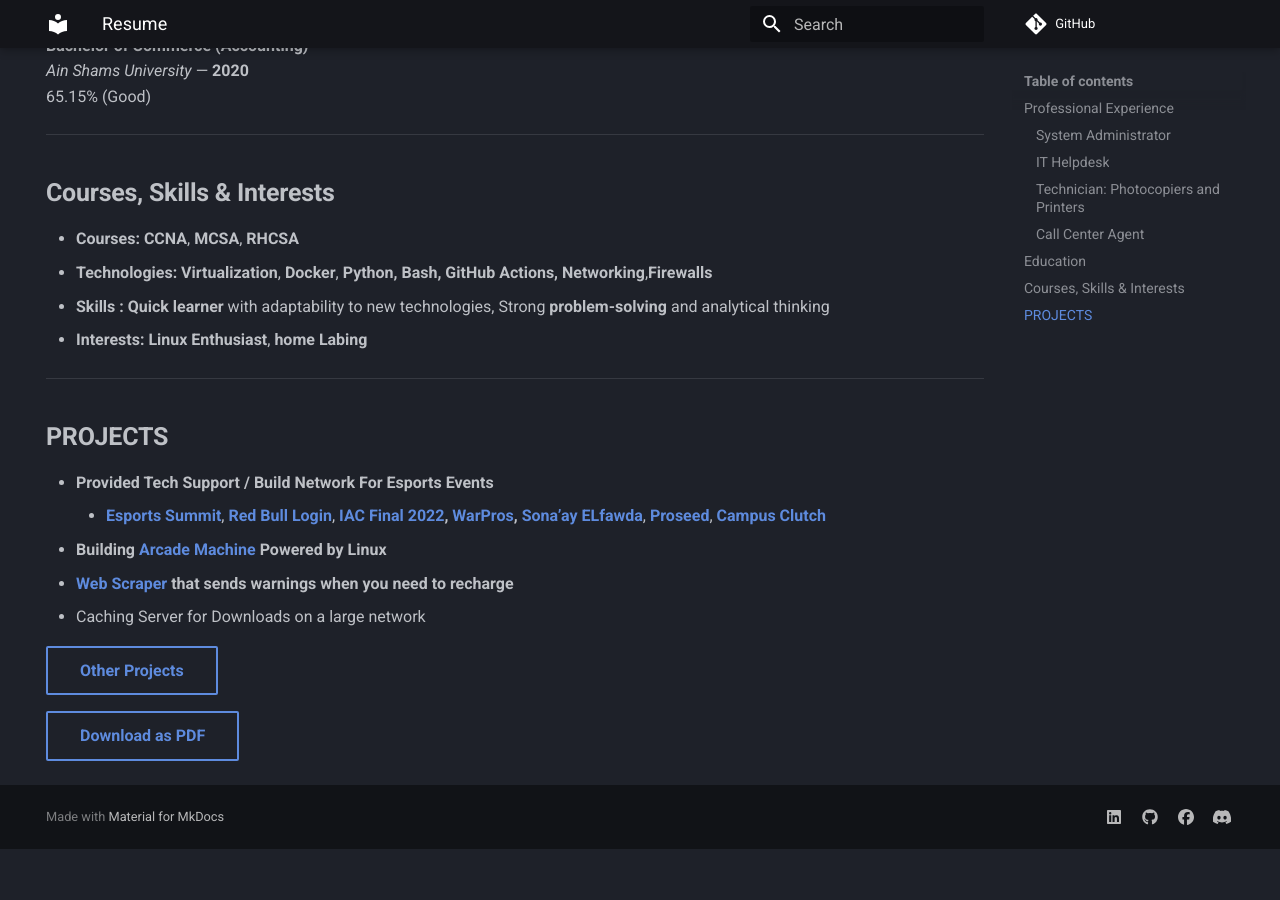
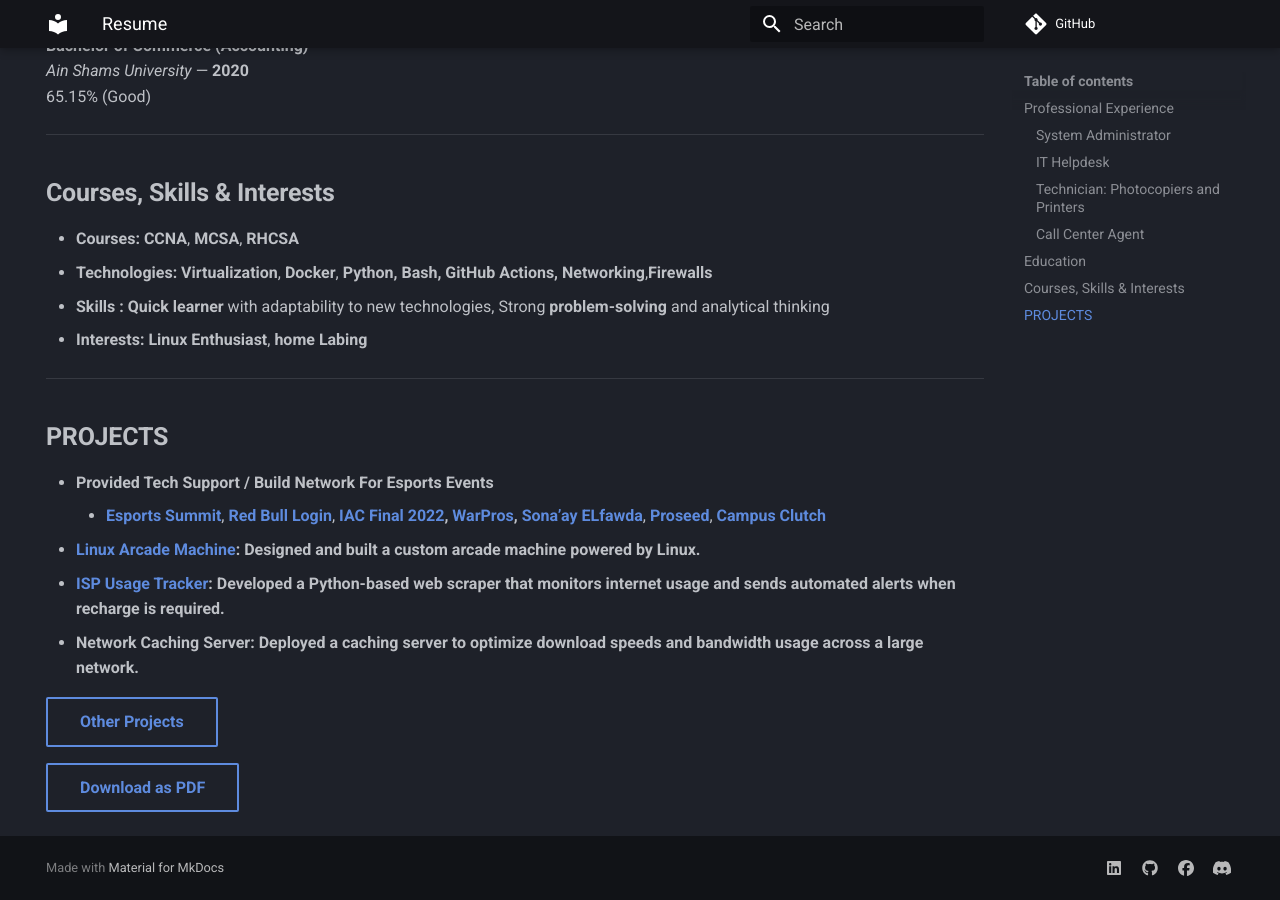
Before and after one commit to AbanoubEhab/AbanoubEhab.github.io, an MkDocs documentation site: the page built from docs/index.md, in a window 1280 px wide and 900 px high, scrolled down 1776 px. Built offline with MkDocs 1.6.1 and Material for MkDocs 9.7.7, drawn with Linux system fonts in a browser that asks for light colours; comment, search, counter and statistics services are not loaded; before the commit the page ends 2625 px from its top, so only the background shows below that.

Commit message:
update projects

```diff
--- a/docs/index.md
+++ b/docs/index.md
@@ -79,9 +79,9 @@
 
 - **Provided Tech Support / Build Network For Esports Events**
 	-  [**Esports Summit**](https://www.linkedin.com/posts/abanoubehabmalak_esports-networking-infrastructure-activity-7392174317037506560-PRPq/), [**Red Bull Login**](https://www.linkedin.com/posts/abanoubehabmalak_reflecting-on-the-journey-of-bringing-red-activity-7260039753117417472-dXez), [**IAC Final 2022**](https://www.linkedin.com/posts/arabhardware%2Enet_iac2022-iac2022-esports-activity-7005652485398794241-5ibR)**, [**WarPros**](https://www.linkedin.com/posts/ahmed-abdelaziz-563933130_im-so-glad-to-say-that-we-are-so-back-activity-7345831356850917376-mEnQ), [**Sona’ay ELfawda**](https://www.linkedin.com/posts/abanoubehabmalak_at-gamers-lounge-we-believe-in-transforming-activity-7277409944042115072-Kqwk)**, [**Proseed**](https://www.linkedin.com/posts/hashemalborno_esports-gamerslounge-gaming-activity-6995698318609661953-UVu1/), [**Campus Clutch**](https://www.linkedin.com/posts/hashemalborno_esports-gamerslounge-gaming-activity-6995698318609661953-UVu1/)
-- **Building [Arcade Machine](https://www.linkedin.com/posts/ahmed-abdel-latif-03398036_esports-gaming-redbull-ugcPost-7305184887190220800--QCB) Powered by Linux**
-- [**Web Scraper**](https://github.com/AbanoubEhab/we_qouta_checker_Egypt) **that sends warnings when you need to recharge**
-- Caching Server for Downloads on a large network
+- [**Linux Arcade Machine**](https://www.linkedin.com/posts/ahmed-abdel-latif-03398036_esports-gaming-redbull-ugcPost-7305184887190220800--QCB?utm_source=share&utm_medium=member_desktop&rcm=ACoAACCB0K0BjGMf4wHN0SflD24mzjObVRClAOk)**: Designed and built a custom arcade machine powered by Linux.**
+- [**ISP Usage Tracker**](https://github.com/AbanoubEhab/we_qouta_checker_Egypt)**: Developed a Python-based web scraper that monitors internet usage and sends automated alerts when recharge is required.**
+- **Network Caching Server: Deployed a caching server to optimize download speeds and bandwidth usage across a large network.**
 
 [Other Projects](./Projects.md){ .md-button }
 
```
